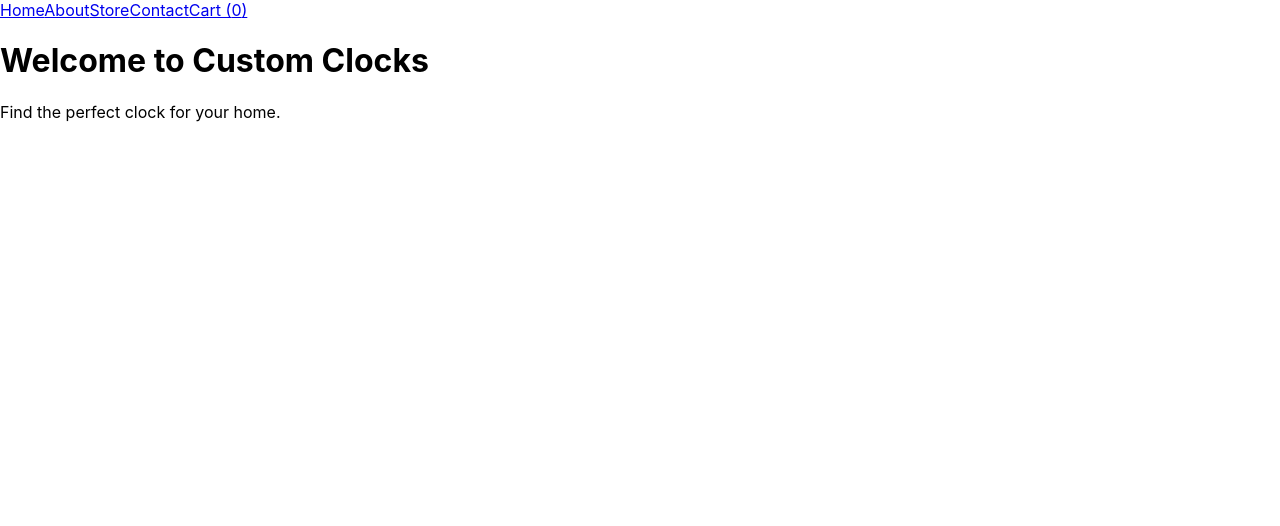
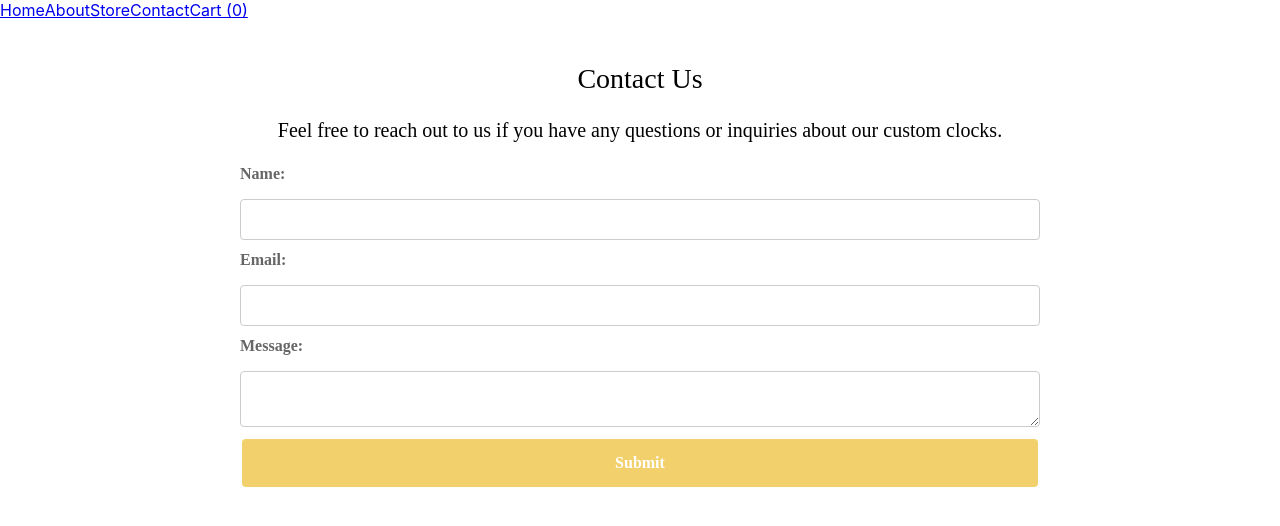
Before and after one commit to RobV34/T2-FINAL-SPRINT, a React (Create React App) app in the folder clocks/: page /contact in a window 1280 px wide. Shown: the top 526 px of the page. Built offline with nearby package versions, Linux system fonts and the light colour scheme.

Commit message:
Update Contact.jsx

```diff
--- a/clocks/src/components/contact/Contact.jsx
+++ b/clocks/src/components/contact/Contact.jsx
@@ -1,11 +1,32 @@
 import React from 'react';
+import './Contact.css';
+import Header from '../header/Header';
+import Footer from '../footer/Footer';
 
 const Contact = () => {
   return (
     <div>
-      <h1>Welcome to Custom Clocks</h1>
-      <p>Find the perfect clock for your home.</p>
-      {/* Additional content */}
+
+      <div className="contact-container">
+        <h2>Contact Us</h2>
+        <p>
+          Feel free to reach out to us if you have any questions or inquiries about our custom clocks.
+        </p>
+        <form>
+
+          <label htmlFor="name">Name:</label>
+          <input type="text" id="name" name="name" />
+
+          <label htmlFor="email">Email:</label>
+          <input type="email" id="email" name="email" />
+
+          <label htmlFor="message">Message:</label>
+          <textarea id="message" name="message"></textarea>
+
+          <button type="submit">Submit</button>
+        </form>
+      </div>
+
     </div>
   );
 };
```
